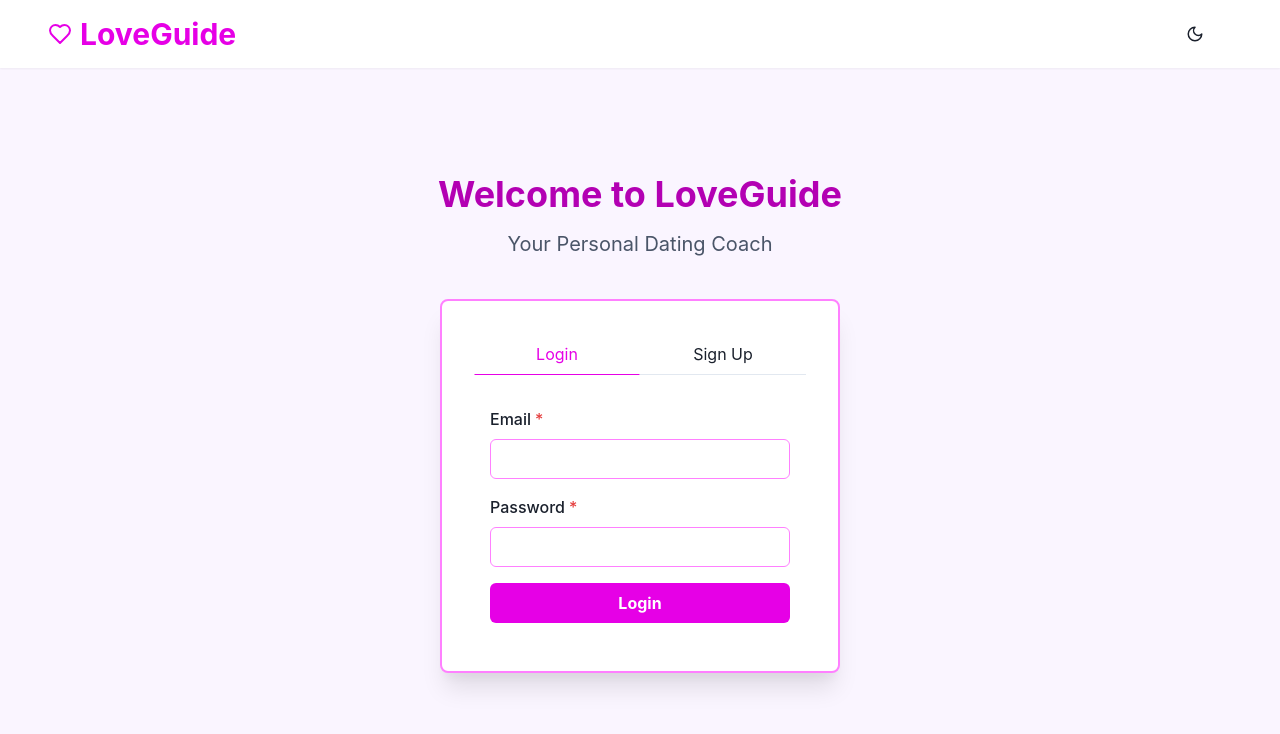
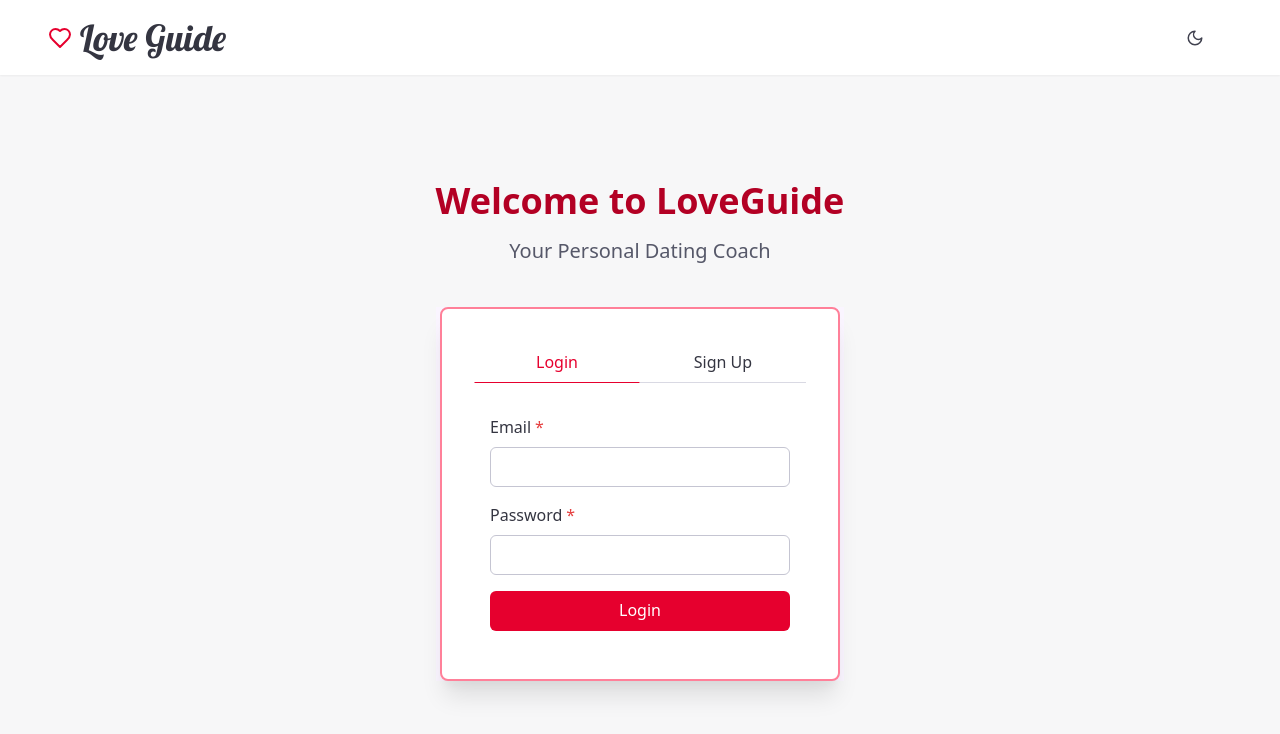
Before and after one commit to Ash20pk/dating-coach-ai, a Next.js app: page / in a window 1280 px wide. Shown: the top 734 px of the page. Built offline with nearby package versions, Linux system fonts and the light colour scheme.

Commit message:
updated UI

```diff
--- a/pages/_app.js
+++ b/pages/_app.js
@@ -6,13 +6,28 @@ import theme from '../styles/theme';
 import Image from 'next/image';
 import loadingGif from '../public/cupidLoading.gif'
 import { AuthProvider, useAuth } from '../contexts/authContext';
+import { Global } from '@emotion/react';
+
+const Fonts = () => (
+  <Global
+    styles={`
+      @font-face {
+        font-family: 'Lobster';
+        src: url('/fonts/Lobster.woff2') format('woff2');
+        font-weight: normal;
+        font-style: normal;
+        font-display: swap;
+      }
+    `}
+  />
+);
 
 function AppContent({ Component, pageProps }) {
   const { colorMode, toggleColorMode } = useColorMode();
   const router = useRouter();
   const { user, logout, loading } = useAuth();
 
-  const bgColor = useColorModeValue('purple.50', 'gray.900');
+  const bgColor = useColorModeValue('gray.50', 'gray.900');
   const textColor = useColorModeValue('gray.800', 'white');
   const headerBgColor = useColorModeValue('white', 'gray.800');
   const headerShadow = useColorModeValue('sm', 'md');
@@ -30,8 +45,10 @@ function AppContent({ Component, pageProps }) {
     );
   }
 
+  const isDatingAssistant = router.pathname === '/dating-assistant';
+
   return (
-    <Box minHeight="100vh" bg={bgColor} color={textColor}>
+    <Flex flexDirection="column" minHeight="100vh" bg={bgColor} color={textColor}>
       <Flex
         as="header"
         bg={headerBgColor}
@@ -46,7 +63,16 @@ function AppContent({ Component, pageProps }) {
         <Container maxW="container.xl" display="flex" alignItems="center">
           <Flex alignItems="center" cursor="pointer" onClick={() => router.push('/')}>
             <Heart size={24} color={theme.colors.brand[500]} />
-            <Heading size="lg" color="brand.500" ml={2}>LoveGuide</Heading>
+            <Heading
+              size="lg"
+              color={textColor}
+              ml={2}
+              fontFamily="Lobster, cursive"
+              fontWeight="normal"
+              fontSize="4xl"
+            >
+              Love Guide
+            </Heading>
           </Flex>
           <Flex ml="auto" alignItems="center">
             <Button
@@ -71,16 +97,23 @@ function AppContent({ Component, pageProps }) {
           </Flex>
         </Container>
       </Flex>
-      <Container maxW="container.xl" py={8}>
-        <Component {...pageProps} />
-      </Container>
-    </Box>
+      <Flex flexGrow={1} flexDirection="column">
+        {isDatingAssistant ? (
+          <Component {...pageProps} />
+        ) : (
+          <Container maxW="container.xl" py={8} flexGrow={1}>
+            <Component {...pageProps} />
+          </Container>
+        )}
+      </Flex>
+    </Flex>
   );
 }
 
 function MyApp({ Component, pageProps }) {
   return (
     <ChakraProvider theme={theme}>
+      <Fonts />
       <AuthProvider>
         <AppContent Component={Component} pageProps={pageProps} />
       </AuthProvider>
--- a/pages/index.js
+++ b/pages/index.js
@@ -5,7 +5,7 @@ import { useAuth } from '../contexts/authContext';
 export default function Home() {
   const { AuthComponent } = useAuth();
 
-  const bgColor = useColorModeValue('purple.50', 'gray.900');
+  const bgColor = useColorModeValue('gray.50', 'gray.900');
   const titleColor = useColorModeValue('brand.600', 'brand.300');
   const subtitleColor = useColorModeValue('gray.600', 'gray.400');
 
--- a/styles/theme.js
+++ b/styles/theme.js
@@ -1,14 +1,17 @@
 import { extendTheme } from '@chakra-ui/react';
 
 const theme = extendTheme({
+  fonts: {
+    heading: 'Söhne, ui-sans-serif, system-ui, -apple-system, "Segoe UI", Roboto, Ubuntu, Cantarell, "Noto Sans", sans-serif, "Helvetica Neue", Arial',
+    body: 'Söhne, ui-sans-serif, system-ui, -apple-system, "Segoe UI", Roboto, Ubuntu, Cantarell, "Noto Sans", sans-serif, "Helvetica Neue", Arial',
+  },
   styles: {
     global: (props) => ({
       body: {
-        bg: props.colorMode === 'dark' ? 'gray.900' : 'purple.50',
+        bg: props.colorMode === 'dark' ? '#343541' : 'white',
         color: props.colorMode === 'dark' ? 'white' : 'gray.800',
         minHeight: '100vh',
         margin: 0,
-        fontFamily: '-apple-system, BlinkMacSystemFont, "Segoe UI", "Roboto", "Oxygen", "Ubuntu", "Cantarell", "Fira Sans", "Droid Sans", "Helvetica Neue", sans-serif',
         WebkitFontSmoothing: 'antialiased',
         MozOsxFontSmoothing: 'grayscale',
       },
@@ -17,36 +20,32 @@ const theme = extendTheme({
         display: 'flex',
         flexDirection: 'column',
       },
-      config: {
-        initialColorMode: 'light',
-        useSystemColorMode: false,
-      },
     }),
   },
   colors: {
+    gray: {
+      50: '#f7f7f8',
+      100: '#ececf1',
+      200: '#d9d9e3',
+      300: '#c5c5d2',
+      400: '#acacbe',
+      500: '#8e8ea0',
+      600: '#565869',
+      700: '#40414f',
+      800: '#343541',
+      900: '#202123',
+    },
     brand: {
-      50: '#ffe6ff',
-      100: '#ffb3ff',
-      200: '#ff80ff',
-      300: '#ff4dff',
-      400: '#ff1aff',
-      500: '#e600e6',
-      600: '#b300b3',
-      700: '#800080',
-      800: '#4d004d',
-      900: '#1a001a',
-    },
-    accent: {
-      50: '#e6faff',
-      100: '#b3f0ff',
-      200: '#80e6ff',
-      300: '#4ddbff',
-      400: '#1ad1ff',
-      500: '#00bfff',
-      600: '#0099cc',
-      700: '#007399',
-      800: '#004d66',
-      900: '#001a22',
+      50: '#ffe6eb',
+      100: '#ffb3c2',
+      200: '#ff8099',
+      300: '#ff4d71',
+      400: '#ff1a48',
+      500: '#e6002e',
+      600: '#b30024',
+      700: '#80001a',
+      800: '#4d0010',
+      900: '#1a0005',
     },
   },
   config: {
@@ -56,14 +55,21 @@ const theme = extendTheme({
   components: {
     Button: {
       baseStyle: {
-        fontWeight: 'bold',
+        fontWeight: 'medium',
+        borderRadius: 'md',
       },
       variants: {
         solid: (props) => ({
-          bg: props.colorMode === 'dark' ? 'brand.300' : 'brand.500',
+          bg: props.colorMode === 'dark' ? 'brand.400' : 'brand.500',
           color: 'white',
           _hover: {
-            bg: props.colorMode === 'dark' ? 'brand.400' : 'brand.600',
+            bg: props.colorMode === 'dark' ? 'brand.500' : 'brand.600',
+          },
+        }),
+        ghost: (props) => ({
+          color: props.colorMode === 'dark' ? 'gray.200' : 'gray.700',
+          _hover: {
+            bg: props.colorMode === 'dark' ? 'gray.700' : 'gray.100',
           },
         }),
       },
@@ -72,18 +78,24 @@ const theme = extendTheme({
       variants: {
         outline: (props) => ({
           field: {
-            borderColor: props.colorMode === 'dark' ? 'brand.600' : 'brand.200',
+            borderColor: props.colorMode === 'dark' ? 'gray.600' : 'gray.300',
+            bg: props.colorMode === 'dark' ? 'gray.700' : 'white',
             _hover: {
-              borderColor: props.colorMode === 'dark' ? 'brand.500' : 'brand.300',
+              borderColor: props.colorMode === 'dark' ? 'gray.500' : 'gray.400',
             },
             _focus: {
-              borderColor: props.colorMode === 'dark' ? 'brand.400' : 'brand.500',
+              borderColor: 'brand.400',
               boxShadow: `0 0 0 1px ${props.colorMode === 'dark' ? 'brand.400' : 'brand.500'}`,
             },
           },
         }),
       },
     },
+    Heading: {
+      baseStyle: {
+        fontWeight: 'semibold',
+      },
+    },
   },
 });
 
```
Also changed, not shown: pages/dating-assistant.js (+129 -212 lines), public/fonts/Lobster.woff2 (added).
